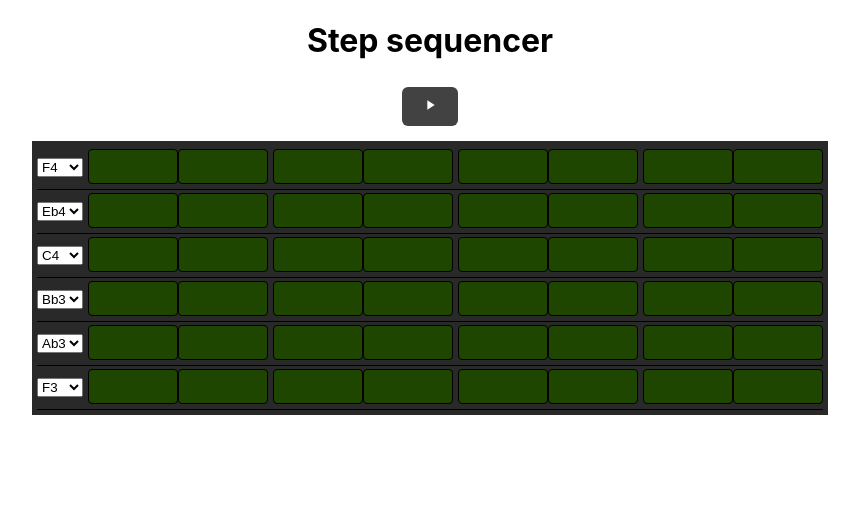
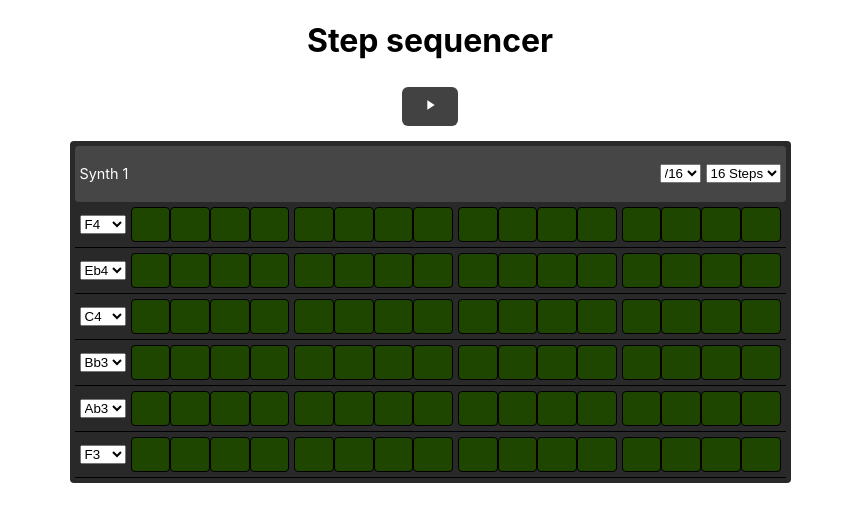
Before and after one commit to markohaarni/step-sequencer, a React (Create React App) app: page / in a window 1280 px wide. Shown: the top 522 px of the page, without its empty margins (210-1069 px from the left). Built offline with nearby package versions, Linux system fonts and the light colour scheme.

Commit message:
Add the ability to change amount of steps and step length

```diff
--- a/src/features/sequencer/StepPattern.js
+++ b/src/features/sequencer/StepPattern.js
@@ -5,12 +5,20 @@ import styles from './StepPattern.module.css';
 import classNames from 'classnames';
 import NoteSelect from './NoteSelect';
 import { useDispatch, useSelector } from 'react-redux';
-import { changeNote, toggleNoteActive, selectGrid } from './sequencerSlice';
+import {
+  changeNote,
+  toggleNoteActive,
+  selectGrid,
+  changeStepAmount,
+  selectStepLength,
+  changeStepLength,
+} from './sequencerSlice';
 
 export default function StepPattern({ playing }) {
   const [currentColumn, setCurrentColumn] = useState(null);
 
   const grid = useSelector(selectGrid);
+  const steplength = useSelector(selectStepLength);
 
   const synth = useSynth();
 
@@ -32,12 +40,12 @@ export default function StepPattern({ playing }) {
       const note = row.note;
 
       for (let j = 0; j < row.cells.length; j++) {
-        const quarters = j / 2;
+        const sixteenths = (16 / steplength) * j;
         const isActive = row.cells[j].isActive;
 
         events.push({
           // Schedule the event using time format BARS:QUARTERS:SIXTEENTHS
-          time: `0:${quarters}`,
+          time: `0:0:${sixteenths}`,
           note,
           isActive,
           velocity: 1,
@@ -54,10 +62,10 @@ export default function StepPattern({ playing }) {
       setCurrentColumn(index);
 
       if (isActive) {
-        synth.triggerAttackRelease(note, '8n', time, velocity);
+        synth.triggerAttackRelease(note, `${steplength}n`, time, velocity);
       }
     }, events).start(0);
-  }, [grid, synth, playing]);
+  }, [grid, synth, playing, steplength]);
 
   function handleNoteClick(rowIndex, cellIndex) {
     dispatch(toggleNoteActive({ rowIndex, cellIndex }));
@@ -67,6 +75,14 @@ export default function StepPattern({ playing }) {
     dispatch(changeNote({ newNote, rowIndex }));
   }
 
+  function handleStepAmountChange(event) {
+    dispatch(changeStepAmount(Number(event.target.value)));
+  }
+
+  function handleStepLengthChange(event) {
+    dispatch(changeStepLength(Number(event.target.value)));
+  }
+
   if (!grid) {
     return null;
   }
@@ -74,19 +90,21 @@ export default function StepPattern({ playing }) {
   const noteGrid = grid.map((row, rowIndex) => {
     const note = row.note;
     return (
-      <div className={styles.row} key={rowIndex + 'row'}>
-        <NoteSelect
-          className="mr5"
-          selectedNote={note}
-          rowIndex={rowIndex}
-          onNoteSelect={handleNoteSelect}
-        ></NoteSelect>
-        <div>
+      <div className={classNames(styles.row, 'p5')} key={rowIndex + 'row'}>
+        <div className="mr5">
+          <NoteSelect
+            selectedNote={note}
+            rowIndex={rowIndex}
+            onNoteSelect={handleNoteSelect}
+          ></NoteSelect>
+        </div>
+        <div className={styles.rowCells}>
           {row.cells.map(({ isActive }, cellIndex) => (
             <NoteButton
               note={note}
               isActive={isActive}
               columnActive={cellIndex === currentColumn}
+              steplength={steplength}
               onClick={() => handleNoteClick(rowIndex, cellIndex)}
               key={note + cellIndex}
             />
@@ -98,17 +116,40 @@ export default function StepPattern({ playing }) {
 
   return (
     <div className={styles.container}>
+      <div className={classNames(styles.header, 'p5')}>
+        <p>Synth 1</p>
+
+        <div className="df">
+          <select
+            defaultValue="16"
+            onChange={handleStepLengthChange}
+            className="mr5"
+          >
+            <option value="8">/8</option>
+            <option value="16">/16</option>
+          </select>
+
+          <select defaultValue="16" onChange={handleStepAmountChange}>
+            <option value="8">8 Steps</option>
+            <option value="12">12 Steps</option>
+            <option value="16">16 Steps</option>
+          </select>
+        </div>
+      </div>
+
       {noteGrid}
     </div>
   );
 }
 
-function NoteButton({ note, isActive, columnActive, ...rest }) {
+function NoteButton({ note, isActive, columnActive, steplength, ...rest }) {
   return (
     <button
       className={classNames(styles.cell, {
         [styles.cellActive]: isActive,
         [styles.columnActive]: columnActive,
+        [styles.cell8]: steplength === 8,
+        [styles.cell16]: steplength === 16,
       })}
       {...rest}
     ></button>
--- a/src/features/sequencer/StepPattern.module.css
+++ b/src/features/sequencer/StepPattern.module.css
@@ -5,25 +5,46 @@
   margin-top: 10px;
   padding: 5px;
   color: #fff;
+  font-size: 0.9rem;
+  border-radius: 4px;
+}
+
+.header {
+  display: flex;
+  justify-content: space-between;
+  align-items: center;
+  background-color: rgb(70, 70, 70);
+  border-radius: 4px;
 }
 
 .row {
-  padding: 3px 0;
   border-bottom: 0.5px solid black;
   display: flex;
   justify-content: flex-end;
   align-items: center;
 }
 
+.rowCells {
+  display: flex;
+  width: 650px;
+}
+
 .cell {
   height: 35px;
-  width: 90px;
   background-color: rgb(31, 70, 0);
-  border: 0.5px solid black;
+  border: 1px solid black;
   border-radius: 4px;
+  flex: 1 1 auto;
 }
 
-.cell:nth-child(even):not(:last-child) {
+/* When step length is 8th note put cells in groups of 2,
+   so there is space between every quarter notes */
+.cell8:nth-child(2n):not(:last-child) {
+  margin-right: 5px;
+}
+
+/* When step length is 16th note put cells in groups of 4 */
+.cell16:nth-child(4n):not(:last-child) {
   margin-right: 5px;
 }
 
@@ -32,5 +53,5 @@
 }
 
 .columnActive {
-  border: 2px solid rgb(108, 240, 0);
+  border-color: rgb(108, 240, 0);
 }
--- a/src/features/sequencer/sequencerSlice.js
+++ b/src/features/sequencer/sequencerSlice.js
@@ -1,6 +1,8 @@
 import { createSlice } from '@reduxjs/toolkit';
 
 const initialNotes = ['F4', 'Eb4', 'C4', 'Bb3', 'Ab3', 'F3'];
+const initialStepLength = 16;
+const initialSteps = 16;
 
 function buildRow(note, subDivisions) {
   const row = { note, cells: [] };
@@ -10,7 +12,7 @@ function buildRow(note, subDivisions) {
   return row;
 }
 
-function buildGrid(notes, subDivisions = 8) {
+function buildGrid(notes, subDivisions = 16) {
   const rows = [];
   for (let note of notes) {
     const row = buildRow(note, subDivisions);
@@ -24,7 +26,9 @@ export const slice = createSlice({
   initialState: {
     bpm: 120,
     volume: -10,
-    grid: buildGrid(initialNotes, 8),
+    grid: buildGrid(initialNotes, initialSteps),
+    steps: initialSteps, // Number if steps in the grid: ;
+    stepLength: initialStepLength, // Length of each step (8th note, 16th note)
   },
   reducers: {
     incrementBpm: (state) => {
@@ -53,6 +57,26 @@ export const slice = createSlice({
       const row = state.grid[rowIndex];
       row.cells[cellIndex].isActive = !row.cells[cellIndex].isActive;
     },
+    changeStepAmount: (state, action) => {
+      const stepAmount = action.payload;
+
+      state.steps = stepAmount;
+
+      state.grid.forEach((row) => {
+        let newCells = [];
+        for (let i = 0; i < stepAmount; i++) {
+          if (row.cells[i]) {
+            newCells.push(row.cells[i]);
+          } else {
+            newCells.push({ isActive: false });
+          }
+        }
+        row.cells = newCells;
+      });
+    },
+    changeStepLength: (state, action) => {
+      state.stepLength = action.payload;
+    },
   },
 });
 
@@ -62,10 +86,14 @@ export const {
   setBpm,
   changeNote,
   toggleNoteActive,
+  changeStepAmount,
+  changeStepLength,
 } = slice.actions;
 
 export const selectBpm = (state) => state.sequencer.bpm;
 export const selectVolume = (state) => state.sequencer.volume;
 export const selectGrid = (state) => state.sequencer.grid;
+export const selectSteps = (state) => state.sequencer.steps;
+export const selectStepLength = (state) => state.sequencer.stepLength;
 
 export default slice.reducer;
--- a/src/helpers.css
+++ b/src/helpers.css
@@ -1,3 +1,7 @@
+.df {
+  display: flex;
+}
+
 .mt10 {
   margin-top: 10px;
 }
@@ -13,3 +17,7 @@
 .mr5 {
   margin-right: 5px;
 }
+
+.p5 {
+  padding: 5px;
+}
--- a/src/index.css
+++ b/src/index.css
@@ -11,3 +11,7 @@ code {
   font-family: source-code-pro, Menlo, Monaco, Consolas, 'Courier New',
     monospace;
 }
+
+* {
+  box-sizing: border-box;
+}
```
